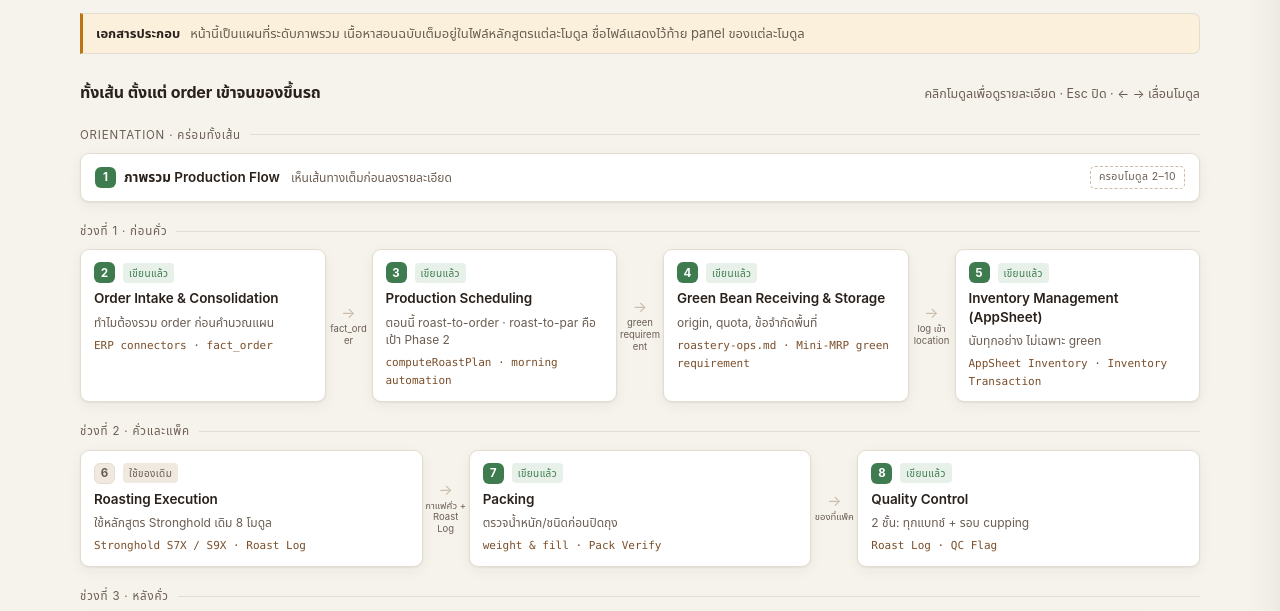
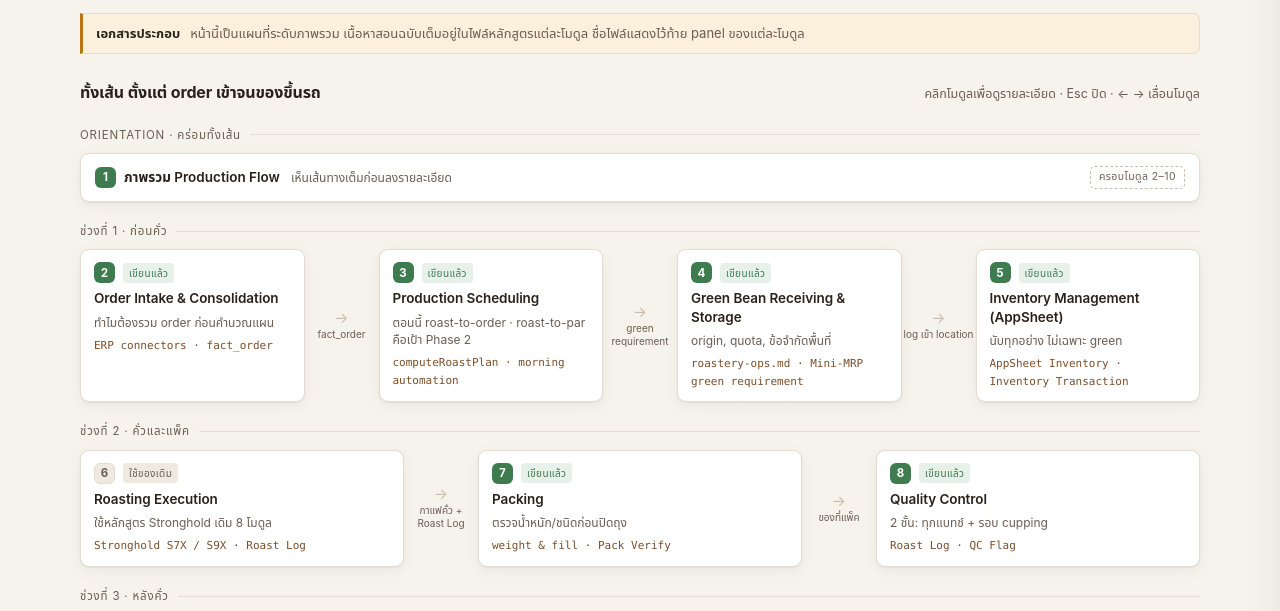
Before and after one commit to krittanate-cpu/coffee-production-workflow, a plain HTML site: page index.html in a window 1280 px wide. Shown: the part 133-744 px from the top of the page. Drawn offline with Linux system fonts and the light colour scheme.

Commit message:
widen arrow labels to stop mid-word breaks

```diff
--- a/index.html
+++ b/index.html
@@ -97,11 +97,11 @@
   .node.ext .tag{background:var(--chip);color:var(--ink2)}
 
   .arrow{
-    flex:0 0 auto;width:46px;display:flex;flex-direction:column;align-items:center;justify-content:center;
+    flex:0 0 auto;width:74px;display:flex;flex-direction:column;align-items:center;justify-content:center;
     gap:3px;padding:0 2px;color:var(--ink2);
   }
   .arrow .glyph{color:var(--rail);font-size:15px;line-height:1}
-  .arrow .lbl{font-size:9.5px;text-align:center;line-height:1.25;color:var(--ink2);word-break:break-word}
+  .arrow .lbl{font-size:10px;text-align:center;line-height:1.3;color:var(--ink2);overflow-wrap:break-word;hyphens:none}
 
   .bar{
     width:100%;text-align:left;cursor:pointer;font:inherit;color:inherit;
```
